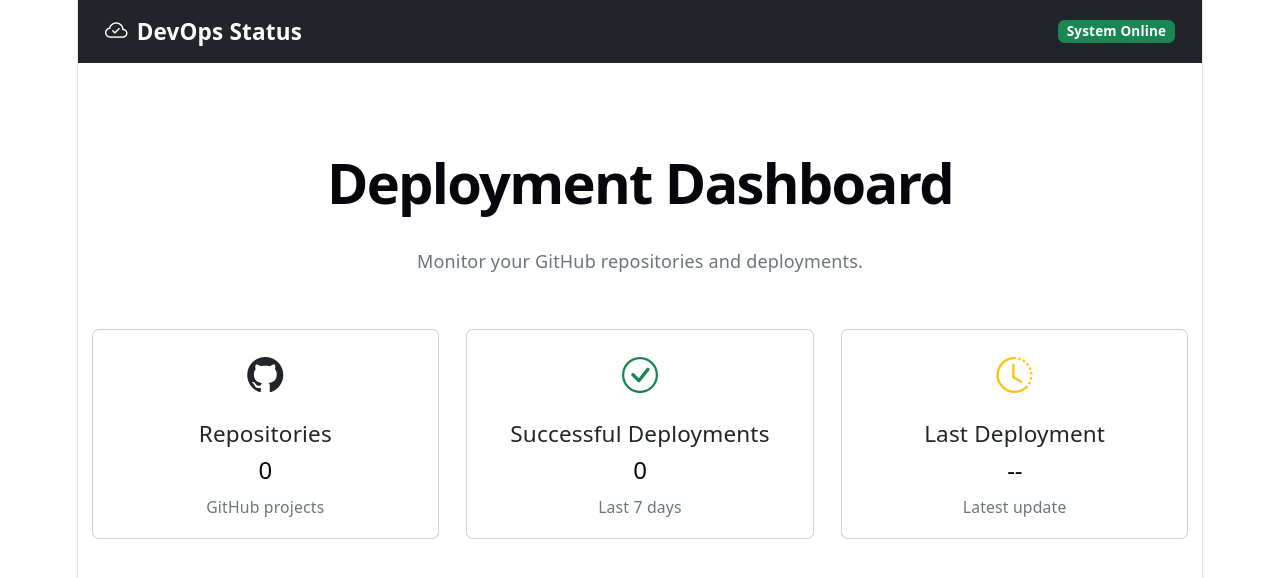
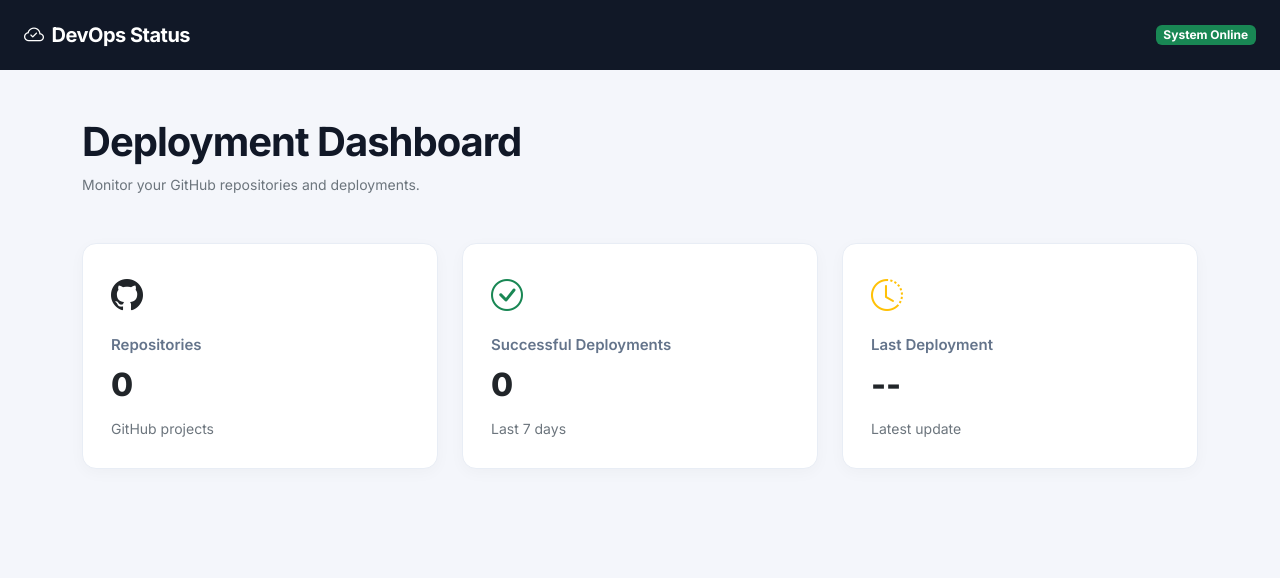
Before and after one commit to Keyvan1369/devops-status-dashboard, a React (Vite) app: page / in a window 1280 px wide. Shown: the top 578 px of the page. Built offline with nearby package versions, Linux system fonts and the light colour scheme.

Commit message:
putStyle

```diff
--- a/src/index.css
+++ b/src/index.css
@@ -1,111 +1,71 @@
-:root {
-  --text: #6b6375;
-  --text-h: #08060d;
-  --bg: #fff;
-  --border: #e5e4e7;
-  --code-bg: #f4f3ec;
-  --accent: #aa3bff;
-  --accent-bg: rgba(170, 59, 255, 0.1);
-  --accent-border: rgba(170, 59, 255, 0.5);
-  --social-bg: rgba(244, 243, 236, 0.5);
-  --shadow:
-    rgba(0, 0, 0, 0.1) 0 10px 15px -3px, rgba(0, 0, 0, 0.05) 0 4px 6px -2px;
 
-  --sans: system-ui, 'Segoe UI', Roboto, sans-serif;
-  --heading: system-ui, 'Segoe UI', Roboto, sans-serif;
-  --mono: ui-monospace, Consolas, monospace;
-
-  font: 18px/145% var(--sans);
-  letter-spacing: 0.18px;
-  color-scheme: light dark;
-  color: var(--text);
-  background: var(--bg);
-  font-synthesis: none;
-  text-rendering: optimizeLegibility;
-  -webkit-font-smoothing: antialiased;
-  -moz-osx-font-smoothing: grayscale;
-
-  @media (max-width: 1024px) {
-    font-size: 16px;
-  }
-}
-
-@media (prefers-color-scheme: dark) {
-  :root {
-    --text: #9ca3af;
-    --text-h: #f3f4f6;
-    --bg: #16171d;
-    --border: #2e303a;
-    --code-bg: #1f2028;
-    --accent: #c084fc;
-    --accent-bg: rgba(192, 132, 252, 0.15);
-    --accent-border: rgba(192, 132, 252, 0.5);
-    --social-bg: rgba(47, 48, 58, 0.5);
-    --shadow:
-      rgba(0, 0, 0, 0.4) 0 10px 15px -3px, rgba(0, 0, 0, 0.25) 0 4px 6px -2px;
-  }
-
-  #social .button-icon {
-    filter: invert(1) brightness(2);
-  }
-}
+@import url('https://fonts.googleapis.com/css2?family=Inter:wght@400;500;600;700;800&display=swap');
 
 body {
   margin: 0;
+  background-color: #f4f6fb;
+  font-family: 'Inter', sans-serif;
+  color: #1e293b;
 }
 
-#root {
-  width: 1126px;
-  max-width: 100%;
-  margin: 0 auto;
-  text-align: center;
-  border-inline: 1px solid var(--border);
-  min-height: 100svh;
-  display: flex;
-  flex-direction: column;
-  box-sizing: border-box;
+.dashboard {
+  min-height: 100vh;
 }
 
-h1,
-h2 {
-  font-family: var(--heading);
-  font-weight: 500;
-  color: var(--text-h);
+.navbar {
+  min-height: 70px;
+  background-color: #111827 !important;
 }
 
-h1 {
-  font-size: 56px;
-  letter-spacing: -1.68px;
-  margin: 32px 0;
-  @media (max-width: 1024px) {
-    font-size: 36px;
-    margin: 20px 0;
+.navbar-brand {
+  font-size: 20px;
+  letter-spacing: -0.5px;
+}
+
+.dashboard-card {
+  border: 1px solid #e8edf5;
+  border-radius: 14px;
+  background: #ffffff;
+  box-shadow: 0 4px 15px rgba(0, 0, 0, 0.03);
+  transition: all 0.25s ease;
+}
+
+.dashboard-card:hover {
+  transform: translateY(-5px);
+  box-shadow: 0 10px 25px rgba(0, 0, 0, 0.07);
+}
+
+.dashboard-card .card-body {
+  padding: 28px;
+}
+
+.dashboard-card h5 {
+  font-size: 15px;
+  font-weight: 600;
+  color: #64748b;
+}
+
+.dashboard-card h2 {
+  font-size: 32px;
+  font-weight: 800;
+  margin: 12px 0;
+}
+
+main h1 {
+  letter-spacing: -1px;
+  color: #111827;
+}
+
+main p {
+  font-size: 14px;
+}
+
+@media (max-width: 768px) {
+  main {
+    padding-top: 30px !important;
+  }
+
+  .dashboard-card .card-body {
+    padding: 22px;
   }
 }
-h2 {
-  font-size: 24px;
-  line-height: 118%;
-  letter-spacing: -0.24px;
-  margin: 0 0 8px;
-  @media (max-width: 1024px) {
-    font-size: 20px;
-  }
-}
-p {
-  margin: 0;
-}
-
-code,
-.counter {
-  font-family: var(--mono);
-  display: inline-flex;
-  border-radius: 4px;
-  color: var(--text-h);
-}
-
-code {
-  font-size: 15px;
-  line-height: 135%;
-  padding: 4px 8px;
-  background: var(--code-bg);
-}
```
